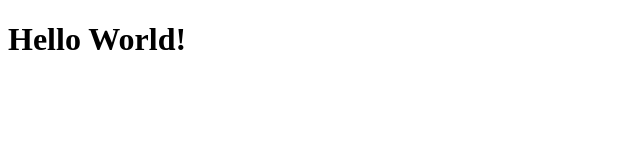
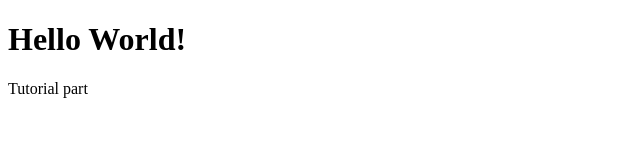
Before and after one commit to adavid-auchan/git-course, a plain HTML site: page index.html in a window 1280 px wide. Shown: the whole page, without its empty margins (0-640 px from the left). Drawn offline with Linux system fonts and the light colour scheme.

Commit message:
Feat: add paragraph

```diff
--- a/index.html
+++ b/index.html
@@ -7,5 +7,7 @@
 </head>
 <body>
     <h1>Hello World!</h1>
+    <p>Tutorial part</p>
+
 </body>
 </html>
```
